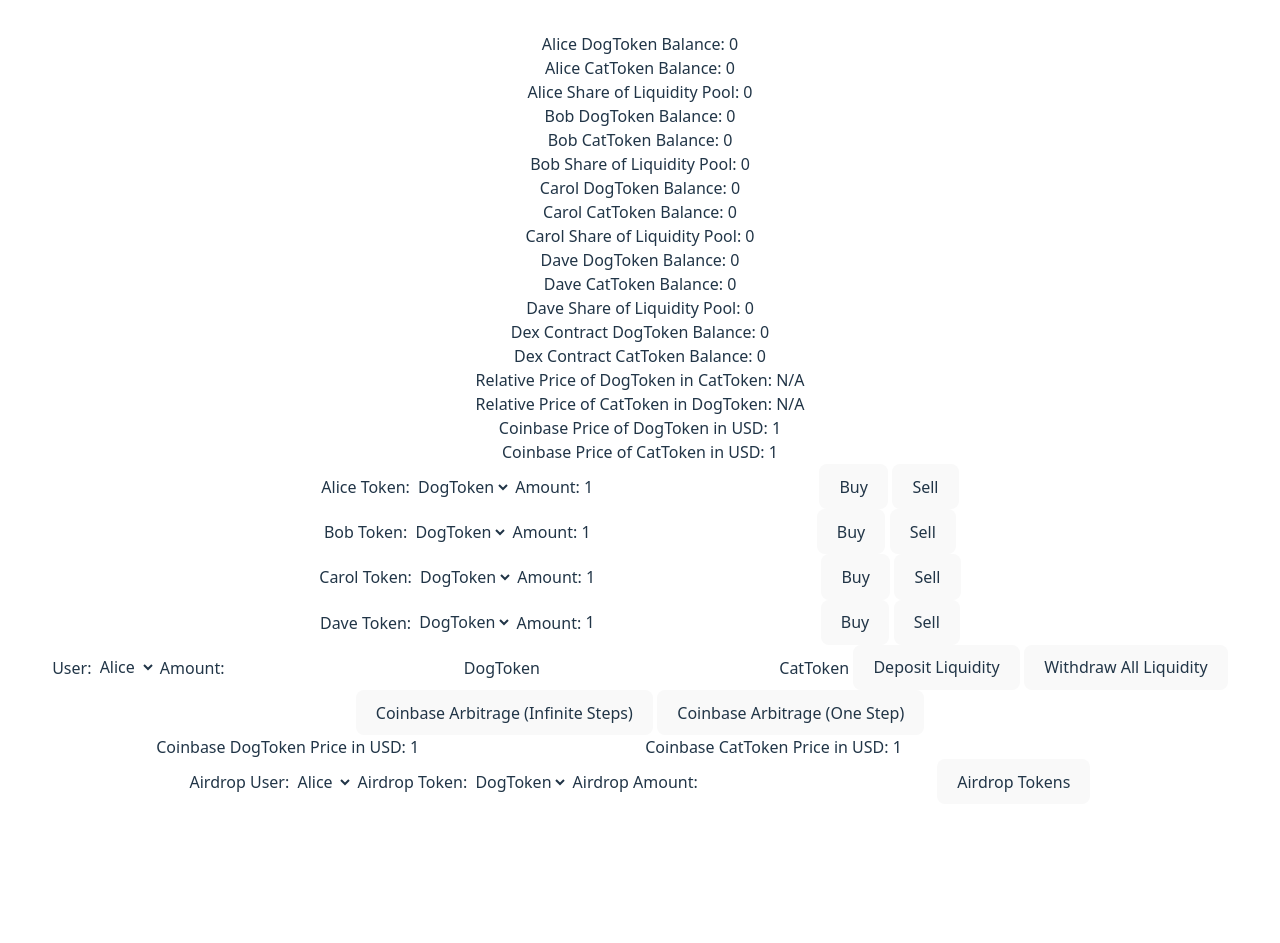
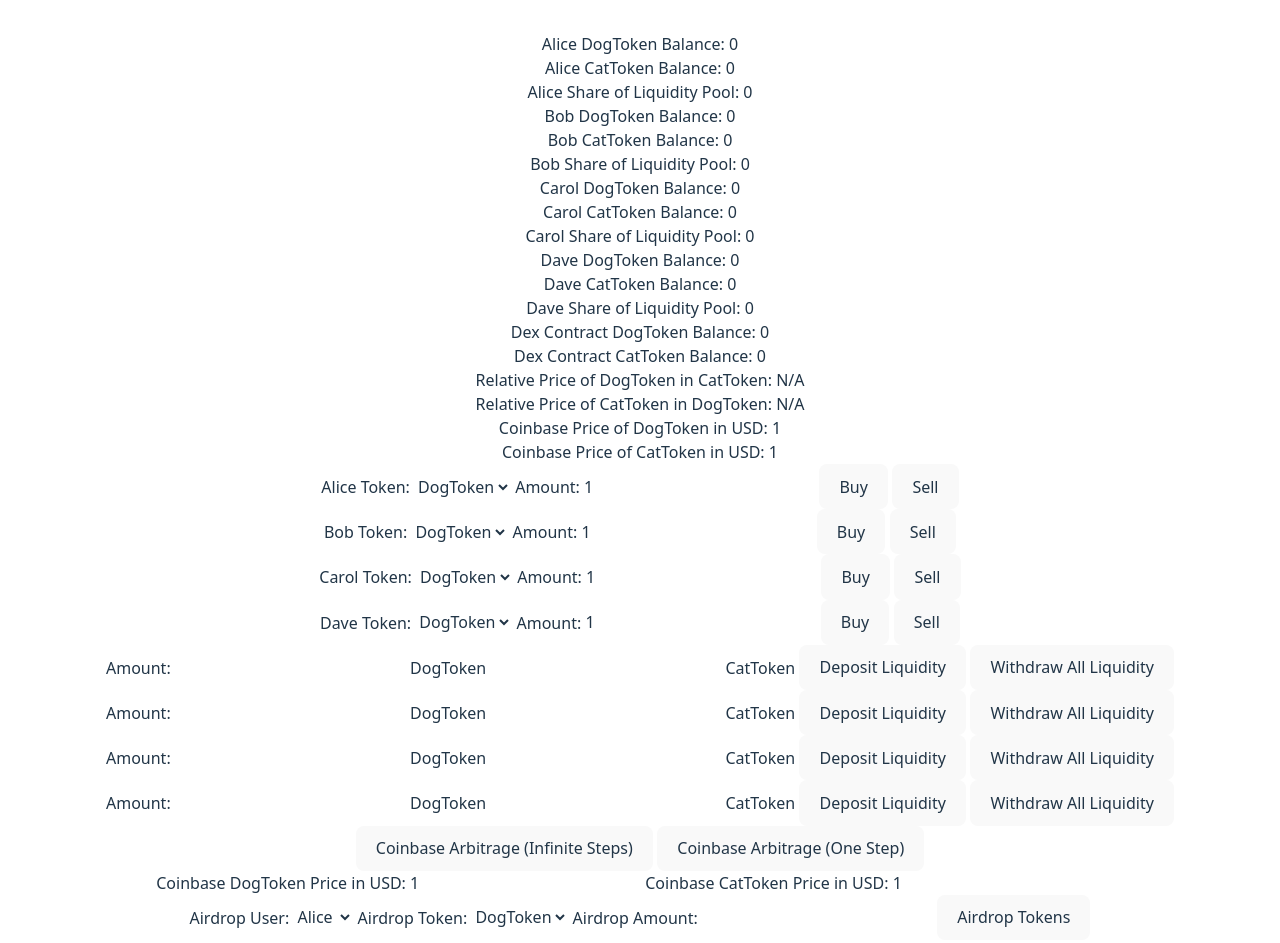
Before and after one commit to erinata/decentralized_exchange, a website built with Vite: page index.html in a window 1280 px wide. Before the commit the page ends 836 px from the top, so only its background shows below. Built offline with nearby package versions, Linux system fonts and the light colour scheme.

Commit message:
separate liquidity part

```diff
--- a/index.html
+++ b/index.html
@@ -83,7 +83,7 @@
 
 
 
-
+<!--
             <label for="liquidityUserSelect">User:</label>
             <select id="liquidityUserSelect">
               <option value="alice">Alice</option>
@@ -91,16 +91,38 @@
               <option value="carol">Carol</option>
               <option value="dave">Dave</option>
             </select>
+             -->
+
+            <label for="liquidityAmountInputAlice">Amount:</label>
+            <input type="number" id="liquidityDogAmountInputAlice"/> DogToken
+            <input type="number" id="liquidityCatAmountInputAlice"/> CatToken
+            <button id="depositLiquidityAliceButton" type="button">Deposit Liquidity</button>
+            <button id="withdrawLiquidityAliceButton" type="button">Withdraw All Liquidity</button>
+            <br/>
+
+            <label for="liquidityAmountInputBob">Amount:</label>
+            <input type="number" id="liquidityDogAmountInputBob"/> DogToken
+            <input type="number" id="liquidityCatAmountInputBob"/> CatToken
+            <button id="depositLiquidityBobButton" type="button">Deposit Liquidity</button>
+            <button id="withdrawLiquidityBobButton" type="button">Withdraw All Liquidity</button>
+            <br/>
+
+            <label for="liquidityAmountInputCarol">Amount:</label>
+            <input type="number" id="liquidityDogAmountInputCarol"/> DogToken
+            <input type="number" id="liquidityCatAmountInputCarol"/> CatToken
+            <button id="depositLiquidityCarolButton" type="button">Deposit Liquidity</button>
+            <button id="withdrawLiquidityCarolButton" type="button">Withdraw All Liquidity</button>
+            <br/>
+
+            <label for="liquidityAmountInputDave">Amount:</label>
+            <input type="number" id="liquidityDogAmountInputDave"/> DogToken
+            <input type="number" id="liquidityCatAmountInputDave"/> CatToken
+            <button id="depositLiquidityDaveButton" type="button">Deposit Liquidity</button>
+            <button id="withdrawLiquidityDaveButton" type="button">Withdraw All Liquidity</button>
+            <br/>
 
 
-            <label for="liquidityAmountInput">Amount:</label>
-            <input type="number" id="liquidityDogAmountInput"/> DogToken
-            <input type="number" id="liquidityCatAmountInput"/> CatToken
 
-            <button id="depositLiquidityButton" type="button">Deposit Liquidity</button>
-            <button id="withdrawLiquidityButton" type="button">Withdraw All Liquidity</button>
-
-            <br/>
 
             <!-- button for coinbase arbitrage kicks in -->
             <button id="coinbaseArbitrageButton" type="button">Coinbase Arbitrage (Infinite Steps)</button>
--- a/src/main.js
+++ b/src/main.js
@@ -62,21 +62,49 @@ document.addEventListener('DOMContentLoaded', () => {
 
 
 
+  // const liquidityUserSelect = document.getElementById('liquidityUserSelect');
+
+  const liquidityCatAmountInputAlice = document.getElementById('liquidityCatAmountInputAlice');
+  const liquidityDogAmountInputAlice = document.getElementById('liquidityDogAmountInputAlice');
+  liquidityDogAmountInputAlice.addEventListener('input', (event) => liquidityDogAmountInputHandler(event,'Alice'));
+  liquidityCatAmountInputAlice.addEventListener('input', (event) => liquidityCatAmountInputHandler(event,'Alice'));
+  const depositLiquidityAliceButton = document.getElementById('depositLiquidityAliceButton');
+  const withdrawLiquidityAliceButton = document.getElementById('withdrawLiquidityAliceButton');
+  depositLiquidityAliceButton.addEventListener('click', () => depositLiquidityButtonHandler('Alice'));
+  withdrawLiquidityAliceButton.addEventListener('click', () => withdrawLiquidityButtonHandler('Alice'));
+
+  const liquidityCatAmountInputBob = document.getElementById('liquidityCatAmountInputBob');
+  const liquidityDogAmountInputBob = document.getElementById('liquidityDogAmountInputBob');
+  liquidityDogAmountInputBob.addEventListener('input', (event) => liquidityDogAmountInputHandler(event,'Bob'));
+  liquidityCatAmountInputBob.addEventListener('input', (event) => liquidityCatAmountInputHandler(event,'Bob'));
+  const depositLiquidityBobButton = document.getElementById('depositLiquidityBobButton');
+  const withdrawLiquidityBobButton = document.getElementById('withdrawLiquidityBobButton');
+  depositLiquidityBobButton.addEventListener('click', () => depositLiquidityButtonHandler('Bob'));
+  withdrawLiquidityBobButton.addEventListener('click', () => withdrawLiquidityButtonHandler('Bob'));
+
+  const liquidityCatAmountInputCarol = document.getElementById('liquidityCatAmountInputCarol');
+  const liquidityDogAmountInputCarol = document.getElementById('liquidityDogAmountInputCarol');
+  liquidityDogAmountInputCarol.addEventListener('input', (event) => liquidityDogAmountInputHandler(event,'Carol'));
+  liquidityCatAmountInputCarol.addEventListener('input', (event) => liquidityCatAmountInputHandler(event,'Carol'));
+  const depositLiquidityCarolButton = document.getElementById('depositLiquidityCarolButton');
+  const withdrawLiquidityCarolButton = document.getElementById('withdrawLiquidityCarolButton');
+  depositLiquidityCarolButton.addEventListener('click', () => depositLiquidityButtonHandler('Carol'));
+  withdrawLiquidityCarolButton.addEventListener('click', () => withdrawLiquidityButtonHandler('Carol'));
+
+  const liquidityCatAmountInputDave = document.getElementById('liquidityCatAmountInputDave');
+  const liquidityDogAmountInputDave = document.getElementById('liquidityDogAmountInputDave');
+  liquidityDogAmountInputDave.addEventListener('input', (event) => liquidityDogAmountInputHandler(event,'Dave'));
+  liquidityCatAmountInputDave.addEventListener('input', (event) => liquidityCatAmountInputHandler(event,'Dave'));
+  const depositLiquidityDaveButton = document.getElementById('depositLiquidityDaveButton');
+  const withdrawLiquidityDaveButton = document.getElementById('withdrawLiquidityDaveButton');
+  depositLiquidityDaveButton.addEventListener('click', () => depositLiquidityButtonHandler('Dave'));
+  withdrawLiquidityDaveButton.addEventListener('click', () => withdrawLiquidityButtonHandler('Dave'));
 
 
-  const liquidityCatAmountInput = document.getElementById('liquidityCatAmountInput');
-  const liquidityDogAmountInput = document.getElementById('liquidityDogAmountInput');
-  // add event listener to repond to liquidityAmountInput value changes
-  liquidityDogAmountInput.addEventListener('input', (event) => liquidityDogAmountInputHandler(event));
-  liquidityCatAmountInput.addEventListener('input', (event) => liquidityCatAmountInputHandler(event));
 
-  const liquidityUserSelect = document.getElementById('liquidityUserSelect');
 
-  const depositLiquidityButton = document.getElementById('depositLiquidityButton');
-  const withdrawLiquidityButton = document.getElementById('withdrawLiquidityButton');
 
-  depositLiquidityButton.addEventListener('click', depositLiquidityButtonHandler);
-  withdrawLiquidityButton.addEventListener('click', withdrawLiquidityButtonHandler);
+
 
   const coinbaseArbitrageButton = document.getElementById('coinbaseArbitrageButton');
   coinbaseArbitrageButton.addEventListener('click', () => coinbaseArbitrageButtonHandler());
@@ -99,9 +127,9 @@ document.addEventListener('DOMContentLoaded', () => {
 
 
 function airdropButtonHandler() {
-  const user = airdropUserSelect.value;
-  const users = user === 'all' ? ['Alice', 'Bob', 'Carol', 'Dave'] : [user];
-  users.forEach(u => airdropToUser(u));
+    const user = airdropUserSelect.value;
+    const users = user === 'all' ? ['Alice', 'Bob', 'Carol', 'Dave'] : [user];
+    users.forEach(u => airdropToUser(u));
 }
 
 function airdropToUser(user) {
@@ -206,10 +234,12 @@ function coinbaseArbitrageButtonHandler(remainingSteps = Infinity) {
 
 
 
-function depositLiquidityButtonHandler () {
+function depositLiquidityButtonHandler (user) {
 
   // get the user from the liquidityUserSelect
-  const user = liquidityUserSelect.value;
+  // const user = liquidityUserSelect.value;
+  const liquidityDogAmountInput = document.getElementById(`liquidityDogAmountInput${user}`);
+  const liquidityCatAmountInput = document.getElementById(`liquidityCatAmountInput${user}`);
   const dogTokenAmount = parseFloat(liquidityDogAmountInput.value);
   const catTokenAmount = parseFloat(liquidityCatAmountInput.value);
   if (isNaN(dogTokenAmount) || dogTokenAmount <= 0 || isNaN(catTokenAmount) || catTokenAmount <= 0) {
@@ -293,9 +323,9 @@ function depositLiquidityButtonHandler () {
 
 }
 
-function withdrawLiquidityButtonHandler () {
+function withdrawLiquidityButtonHandler (user) {
   // get the user from the liquidityUserSelect
-  const user = liquidityUserSelect.value;
+  // const user = liquidityUserSelect.value;
   const userLower = user.toLowerCase();
   const userShareOfLiquidityPool = parseFloat(document.getElementById(`${userLower}ShareOfLiquidityPool`).innerHTML);
   if (userShareOfLiquidityPool <= 0) {
@@ -349,7 +379,7 @@ function withdrawLiquidityButtonHandler () {
 
 
 
-function liquidityDogAmountInputHandler(event) {
+function liquidityDogAmountInputHandler(event, user) {
   const value = event.target.value;
   if (isNaN(value) || value <= 0) {
     event.target.value = '';
@@ -366,15 +396,15 @@ function liquidityDogAmountInputHandler(event) {
       return;
     } else {
       const catTokenAmount = (dogTokenAmount * dexCatBalance) / dexDogBalance;
-      // liquidityDogAmountInput.value = cleanUpNumbers(dogTokenAmount);
-      liquidityCatAmountInput.value = cleanUpNumbers(catTokenAmount);
+      document.getElementById(`liquidityCatAmountInput${user}`).value = cleanUpNumbers(catTokenAmount);
+      // liquidityCatAmountInput.value = cleanUpNumbers(catTokenAmount);
     }
 
   }
 
 }
 
-function liquidityCatAmountInputHandler(event) {
+function liquidityCatAmountInputHandler(event, user) {
   const value = event.target.value;
   if (isNaN(value) || value <= 0) {
     event.target.value = '';
@@ -391,8 +421,7 @@ function liquidityCatAmountInputHandler(event) {
       return;
     } else {
       const dogTokenAmount = (catTokenAmount * dexDogBalance) / dexCatBalance;
-      // liquidityCatAmountInput.value = cleanUpNumbers(catTokenAmount);
-      liquidityDogAmountInput.value = cleanUpNumbers(dogTokenAmount);
+      document.getElementById(`liquidityDogAmountInput${user}`).value = cleanUpNumbers(dogTokenAmount);
     }
   }
 }
```
